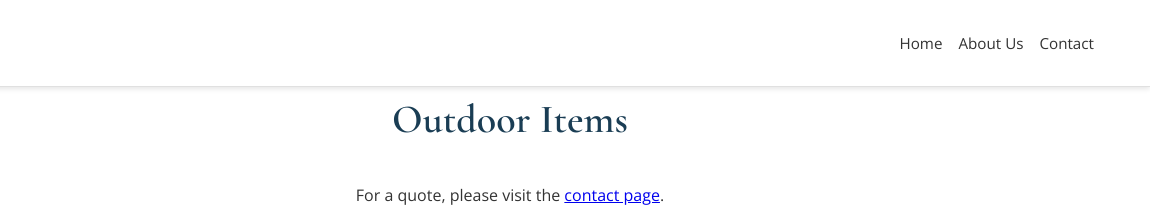
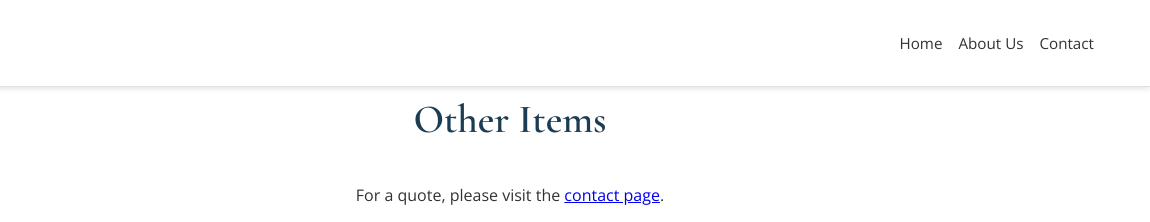
Before and after one commit to cobo08067/ea-designs, a plain HTML site: page outdoor_items.html in a window 1280 px wide. Shown: the top 222 px of the page, 130-1280 px from the left. Drawn offline with nearby package versions, Linux system fonts and the light colour scheme.

Commit message:
Update outdoor_items.html

```diff
--- a/outdoor_items.html
+++ b/outdoor_items.html
@@ -19,7 +19,7 @@
     </header>
 
     <main class="other-items-page">
-        <h1 class="page-title">Outdoor Items</h1>
+        <h1 class="page-title">Other Items</h1>
         <p class="page-subtitle">For a quote, please visit the <a href="contact_tester.html">contact page</a>.</p>
 
         <section class="project-gallery">
```
